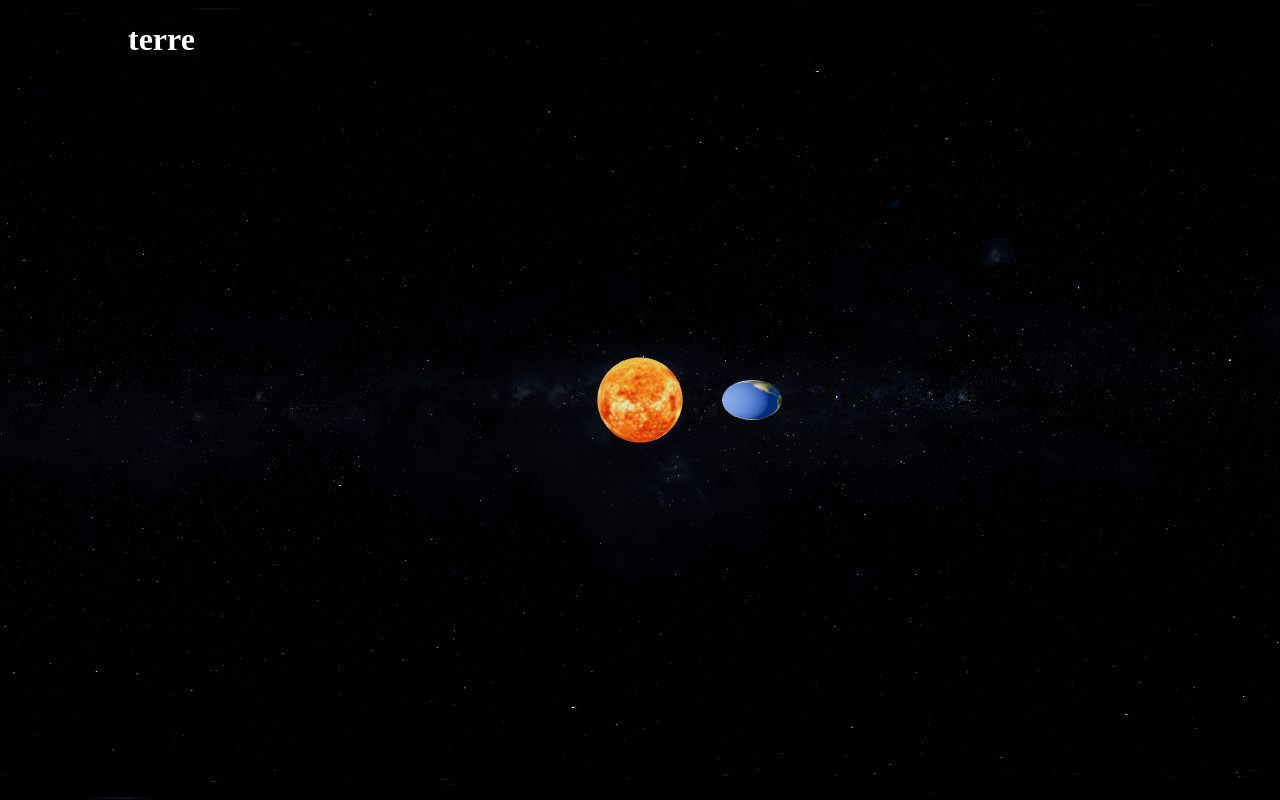
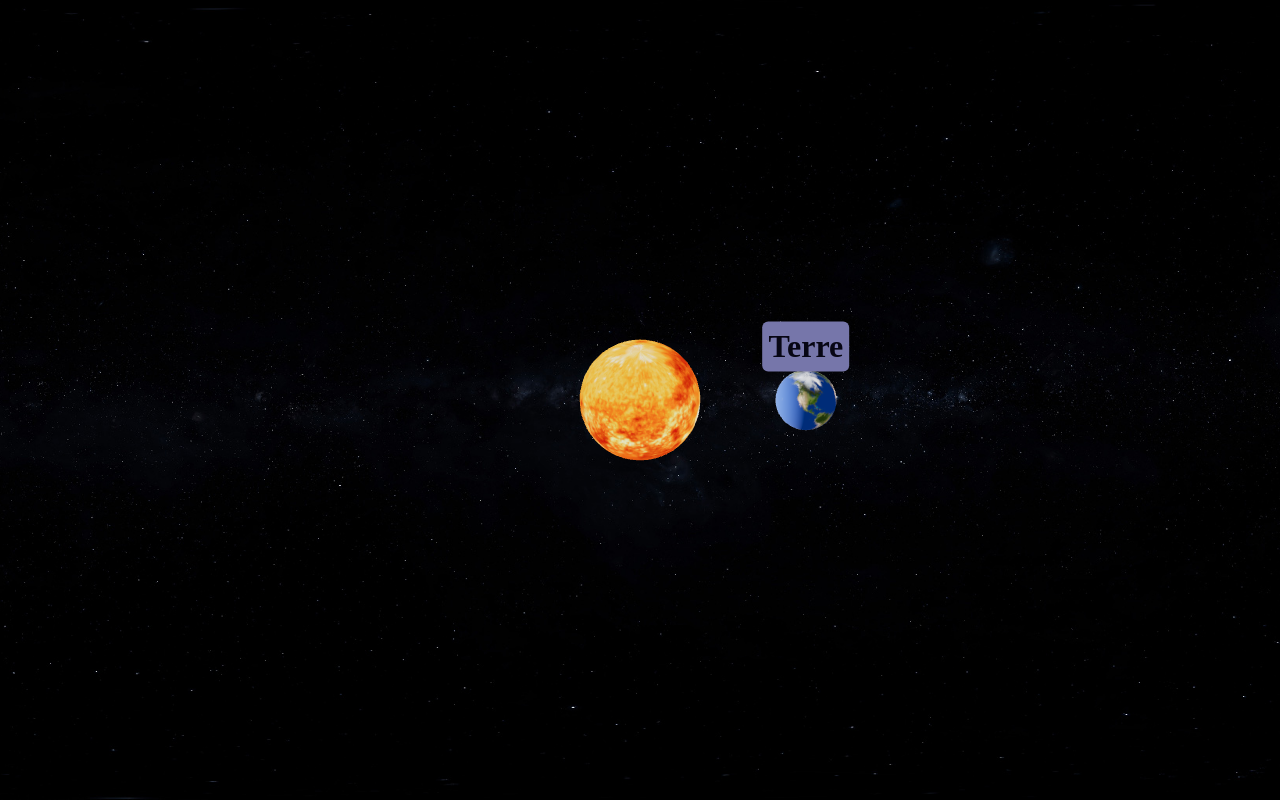
Before and after one commit to Vandanjon/Spatial-Conquest, a React (Vite) app: page / in a window 1280 px wide. Built offline with nearby package versions, Linux system fonts and the light colour scheme.

Commit message:
refactor POV for Scene + move and css for planets name

```diff
--- a/src/components/Planet.jsx
+++ b/src/components/Planet.jsx
@@ -1,7 +1,8 @@
 import { useLoader } from "@react-three/fiber";
 import { TextureLoader } from "three";
+import { Html } from "@react-three/drei";
 
-const Planet = ({ size, position, texture }) => {
+const Planet = ({ size, position, texture, name }) => {
     const textureP = useLoader(TextureLoader, texture);
 
     return (
@@ -9,6 +10,9 @@ const Planet = ({ size, position, texture }) => {
             <mesh position={[position, 0, 0]}>
                 <sphereGeometry args={[size, 32, 32]} />
                 <meshStandardMaterial map={textureP} />
+                <Html>
+                    <h1>{name}</h1>
+                </Html>
             </mesh>
         </>
     );
--- a/src/css/main.scss
+++ b/src/css/main.scss
@@ -1,3 +1,9 @@
+//variables
+$tooltip-bg-color: #7676aa;
+$text-color: rgb(7, 6, 20);
+
+//general
+
 body {
     margin: 0;
     box-sizing: border-box;
@@ -14,10 +20,16 @@ body {
 
 main {
     width: 80%;
+    height: 100%;
+}
 
+main#Screen {
     h1 {
-        position: fixed;
-        top: 0;
-        color: white;
+        transform: translate3d(-50%, -200%, 0);
+        background: $tooltip-bg-color;
+        color: $text-color;
+        padding: 0.2em;
+        border-radius: 6px;
+        text-transform: capitalize;
     }
 }
--- a/src/pages/Screen.jsx
+++ b/src/pages/Screen.jsx
@@ -8,14 +8,14 @@ import planets from "@data/planets.json";
 const Screen = () => {
     return (
         <main id="Screen">
-            <h1>{planets[2].name}</h1>
-            <Canvas>
+            <Canvas camera={{ position: [0, 20, 25], fov: 45 }}>
                 <ambientLight />
                 <Star size={2} intensity={5} />
                 <Planet
                     size={planets[2].size}
                     position={planets[2].position}
                     texture={planets[2].texture}
+                    name={planets[2].name}
                 />
             </Canvas>
         </main>
```
